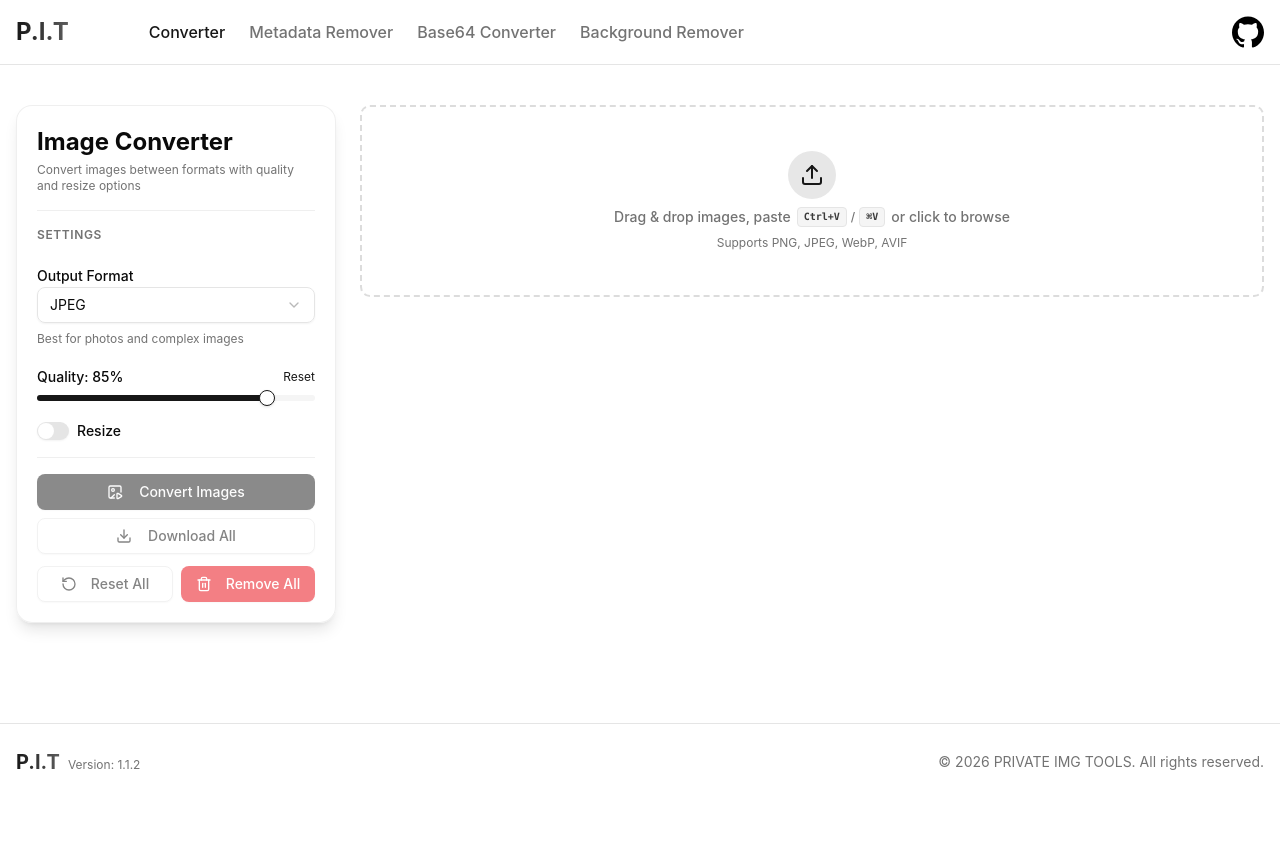
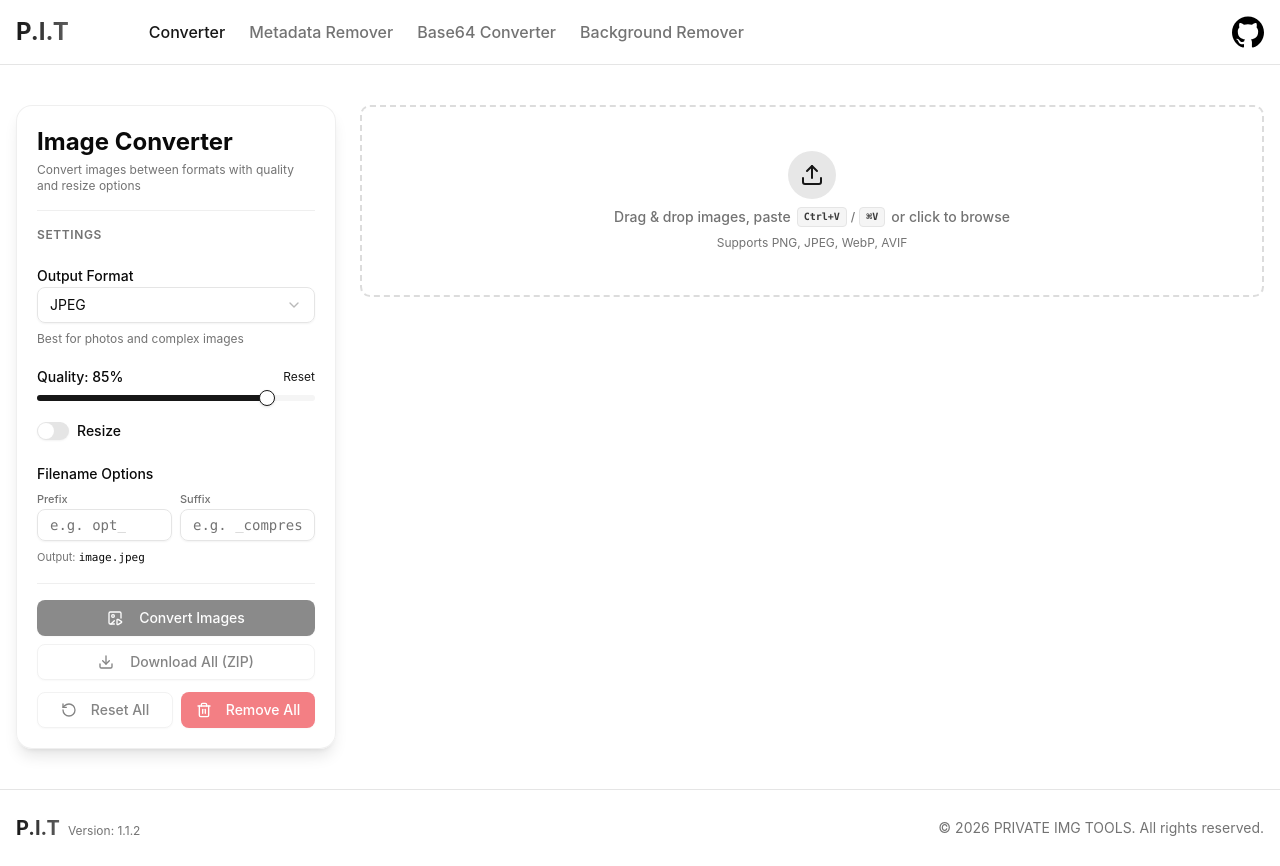
Before and after one commit to highnamee/img-tools, a React (Vite) app: page /converter in a window 1280 px wide. Before the commit the page ends 800 px from the top, so only its background shows below. Built offline with nearby package versions, Linux system fonts and the light colour scheme.

Commit message:
feat: add configurable filename prefix/suffix options and bundle multi-file downloads into ZIP archives

```diff
--- a/package.json
+++ b/package.json
@@ -23,9 +23,11 @@
     "@radix-ui/react-tabs": "^1.1.21",
     "@radix-ui/react-tooltip": "^1.2.16",
     "@tailwindcss/vite": "^4.3.3",
+    "@types/jszip": "^3.4.1",
     "class-variance-authority": "^0.7.1",
     "clsx": "^2.1.1",
     "exifr": "^7.1.3",
+    "jszip": "^3.10.1",
     "lucide-react": "^1.33.0",
     "onnxruntime-web": "1.21.0",
     "piexifjs": "^1.0.6",
--- /dev/null
+++ b/src/components/FilenameOptionsControl.tsx
@@ -0,0 +1,53 @@
+import { Input } from "@/components/ui/input";
+
+interface FilenameOptionsControlProps {
+  prefix: string;
+  onPrefixChange: (val: string) => void;
+  suffix: string;
+  onSuffixChange: (val: string) => void;
+  exampleName?: string;
+  format?: string;
+}
+
+export function FilenameOptionsControl({
+  prefix,
+  onPrefixChange,
+  suffix,
+  onSuffixChange,
+  exampleName = "photo",
+  format = "png",
+}: Readonly<FilenameOptionsControlProps>) {
+  const baseName = exampleName.substring(0, exampleName.lastIndexOf(".")) || exampleName;
+
+  return (
+    <div className="space-y-2">
+      <label className="text-sm font-medium">Filename Options</label>
+      <div className="grid grid-cols-2 gap-2">
+        <div className="space-y-1">
+          <span className="text-[11px] text-muted-foreground font-medium">Prefix</span>
+          <Input
+            placeholder="e.g. opt_"
+            value={prefix}
+            onChange={(e) => onPrefixChange(e.target.value)}
+            className="h-8 text-xs font-mono"
+          />
+        </div>
+        <div className="space-y-1">
+          <span className="text-[11px] text-muted-foreground font-medium">Suffix</span>
+          <Input
+            placeholder="e.g. _compressed"
+            value={suffix}
+            onChange={(e) => onSuffixChange(e.target.value)}
+            className="h-8 text-xs font-mono"
+          />
+        </div>
+      </div>
+      <p className="text-[11px] text-muted-foreground truncate">
+        Output:{" "}
+        <span className="font-mono text-foreground font-medium">
+          {prefix}{baseName}{suffix}.{format}
+        </span>
+      </p>
+    </div>
+  );
+}
--- a/src/pages/BackgroundRemover.tsx
+++ b/src/pages/BackgroundRemover.tsx
@@ -2,6 +2,7 @@ import { useState, useEffect } from "react";
 
 import { Download, Eraser, RotateCcw, Trash2 } from "lucide-react";
 
+import { FilenameOptionsControl } from "@/components/FilenameOptionsControl";
 import { ImageDiffModal } from "@/components/ImageDiffModal";
 import { ImageDropZone } from "@/components/ImageDropZone";
 import { ImagePreview } from "@/components/ImagePreview";
@@ -21,6 +22,7 @@ import { useImageQueue } from "@/hooks/useImageQueue";
 import { useResizeControl } from "@/hooks/useResizeControl";
 import { downloadAllFiles } from "@/services/fileService";
 import { ImageFile, convertImage, getImageSize } from "@/services/imageService";
+import { formatOutputFilename } from "@/utils/formatUtils";
 
 export default function BackgroundRemover() {
   const {
@@ -35,6 +37,8 @@ export default function BackgroundRemover() {
     handleProgress,
   } = useImageQueue<ImageFile>(1);
   const [quality, setQuality] = useState<number>(80);
+  const [prefix, setPrefix] = useState("");
+  const [suffix, setSuffix] = useState("-no-bg");
   const [modelVariant, setModelVariant] = useState<"isnet_fp16" | "isnet" | "isnet_quint8">("isnet_fp16");
   const resize = useResizeControl();
   const [selectedFileIndex, setSelectedFileIndex] = useState<number | null>(null);
@@ -152,8 +156,11 @@ export default function BackgroundRemover() {
   const downloadAll = () => {
     const filesToDownload = files
       .filter((file) => file.processed)
-      .map((file) => ({ blob: file.processed!, filename: `${file.name.split(".")[0]}-no-bg.png` }));
-    downloadAllFiles(filesToDownload);
+      .map((file) => ({
+        blob: file.processed!,
+        filename: formatOutputFilename(file.name, "png", { prefix, suffix }),
+      }));
+    downloadAllFiles(filesToDownload, "background-removed-images.zip");
   };
 
   const resetAllFiles = () => {
@@ -240,6 +247,15 @@ export default function BackgroundRemover() {
               value={resize.options}
               onChange={resize.setOptions}
             />
+
+            <FilenameOptionsControl
+              prefix={prefix}
+              onPrefixChange={setPrefix}
+              suffix={suffix}
+              onSuffixChange={setSuffix}
+              exampleName={files[0]?.name || "photo"}
+              format="png"
+            />
           </div>
 
           <hr className="border-border/60" />
@@ -270,7 +286,7 @@ export default function BackgroundRemover() {
                   className="w-full"
                 >
                   <Download className="mr-2 h-4 w-4" />
-                  Download All
+                  Download All (ZIP)
                 </Button>
               </TooltipTrigger>
               <TooltipContent side="right">Download all processed images as a ZIP</TooltipContent>
@@ -330,6 +346,7 @@ export default function BackgroundRemover() {
               key={file.name + file.preview}
               file={file}
               format="png"
+              customFilename={formatOutputFilename(file.name, "png", { prefix, suffix })}
               onRemove={() => handleRemoveFile(fileIndex)}
               onPreview={file.processed ? () => setSelectedFileIndex(fileIndex) : undefined}
               extraData={
--- a/src/pages/ImageConverter.tsx
+++ b/src/pages/ImageConverter.tsx
@@ -7,6 +7,7 @@ import {
   Trash2,
 } from "lucide-react";
 
+import { FilenameOptionsControl } from "@/components/FilenameOptionsControl";
 import { ImageDiffModal } from "@/components/ImageDiffModal";
 import { ImageDropZone } from "@/components/ImageDropZone";
 import { ImagePreview } from "@/components/ImagePreview";
@@ -32,6 +33,7 @@ import {
   formatRecommendations,
   getImageSize,
 } from "@/services/imageService";
+import { formatOutputFilename } from "@/utils/formatUtils";
 
 export default function ImageConverter() {
   const {
@@ -48,6 +50,8 @@ export default function ImageConverter() {
   } = useImageQueue<ImageFile>(2);
   const [format, setFormat] = useState<ConversionFormat>("jpeg");
   const [quality, setQuality] = useState(85);
+  const [prefix, setPrefix] = useState("");
+  const [suffix, setSuffix] = useState("");
   const resize = useResizeControl();
   const [selectedFileIndex, setSelectedFileIndex] = useState<number | null>(null);
 
@@ -122,8 +126,9 @@ export default function ImageConverter() {
       downloadAllFiles(
         filesToDownload.map((file) => ({
           blob: file.processed!,
-          filename: `${file.name.split(".")[0]}.${format}`,
-        }))
+          filename: formatOutputFilename(file.name, format, { prefix, suffix }),
+        })),
+        "converted-images.zip"
       );
     }
   };
@@ -211,6 +216,15 @@ export default function ImageConverter() {
               value={resize.options}
               onChange={resize.setOptions}
             />
+
+            <FilenameOptionsControl
+              prefix={prefix}
+              onPrefixChange={setPrefix}
+              suffix={suffix}
+              onSuffixChange={setSuffix}
+              exampleName={files[0]?.name || "image"}
+              format={format}
+            />
           </div>
 
           <hr className="border-border/60" />
@@ -241,7 +255,7 @@ export default function ImageConverter() {
                   className="w-full"
                 >
                   <Download className="mr-2 h-4 w-4" />
-                  Download All
+                  Download All (ZIP)
                 </Button>
               </TooltipTrigger>
               <TooltipContent side="right">Download all successfully converted images as a ZIP</TooltipContent>
@@ -301,6 +315,7 @@ export default function ImageConverter() {
               key={file.name + file.preview}
               file={file}
               format={format}
+              customFilename={formatOutputFilename(file.name, format, { prefix, suffix })}
               onRemove={() => handleRemoveFile(fileIndex)}
               onPreview={file.processed ? () => setSelectedFileIndex(fileIndex) : undefined}
               extraData={
--- a/src/pages/ImageMetadataRemover.tsx
+++ b/src/pages/ImageMetadataRemover.tsx
@@ -2,6 +2,7 @@ import { useState } from "react";
 
 import { Download, RotateCcw, ScanSearch, Trash2 } from "lucide-react";
 
+import { FilenameOptionsControl } from "@/components/FilenameOptionsControl";
 import { ImageDropZone } from "@/components/ImageDropZone";
 import { ImageMetadataModal } from "@/components/ImageMetadataModal";
 import { ImagePreview } from "@/components/ImagePreview";
@@ -12,6 +13,7 @@ import { useImageQueue } from "@/hooks/useImageQueue";
 import { downloadAllFiles } from "@/services/fileService";
 import { ImageFile } from "@/services/imageService";
 import { MetadataField, extractMetadata, removeMetadata } from "@/services/metadataService";
+import { formatOutputFilename } from "@/utils/formatUtils";
 import { extractImageFormat } from "@/utils/imageUtils";
 
 interface ImageWithMetadata extends ImageFile {
@@ -31,6 +33,8 @@ export default function ImageMetadataRemover() {
     handleProgress,
   } = useImageQueue<ImageWithMetadata>(2);
 
+  const [prefix, setPrefix] = useState("");
+  const [suffix, setSuffix] = useState("-clean");
   const [selectedFileIndex, setSelectedFileIndex] = useState<number | null>(null);
 
   const handleFilesAdded = async (newFiles: ImageFile[]) => {
@@ -102,8 +106,14 @@ export default function ImageMetadataRemover() {
   const downloadAll = () => {
     const filesToDownload = files
       .filter((file) => file.processed)
-      .map((file) => ({ blob: file.processed!, filename: file.name }));
-    downloadAllFiles(filesToDownload);
+      .map((file) => {
+        const format = extractImageFormat(file.name);
+        return {
+          blob: file.processed!,
+          filename: formatOutputFilename(file.name, format, { prefix, suffix }),
+        };
+      });
+    downloadAllFiles(filesToDownload, "clean-metadata-images.zip");
   };
 
   const openInGoogleMaps = (coordinates: { lat: number; lng: number }) => {
@@ -144,6 +154,23 @@ export default function ImageMetadataRemover() {
 
           <hr className="border-border/60" />
 
+          <div className="space-y-4">
+            <p className="text-muted-foreground text-xs font-semibold uppercase tracking-wider">
+              Settings
+            </p>
+
+            <FilenameOptionsControl
+              prefix={prefix}
+              onPrefixChange={setPrefix}
+              suffix={suffix}
+              onSuffixChange={setSuffix}
+              exampleName={files[0]?.name || "photo.jpg"}
+              format={files[0] ? extractImageFormat(files[0].name) : "jpg"}
+            />
+          </div>
+
+          <hr className="border-border/60" />
+
           <div className="space-y-2">
             <Tooltip>
               <TooltipTrigger asChild>
@@ -170,7 +197,7 @@ export default function ImageMetadataRemover() {
                   className="w-full"
                 >
                   <Download className="mr-2 h-4 w-4" />
-                  Download All
+                  Download All (ZIP)
                 </Button>
               </TooltipTrigger>
               <TooltipContent side="right">Download all processed images as a ZIP</TooltipContent>
@@ -225,11 +252,14 @@ export default function ImageMetadataRemover() {
 
       {files.length > 0 && (
         <div className="grid gap-4" style={{ gridTemplateColumns: "repeat(auto-fill, minmax(220px, 1fr))" }}>
-          {files.map((file, fileIndex) => (
+          {files.map((file, fileIndex) => {
+            const fileFormat = extractImageFormat(file.name);
+            return (
               <ImagePreview
                 key={file.name + file.preview}
                 file={file}
-              format={extractImageFormat(file.name)}
+                format={fileFormat}
+                customFilename={formatOutputFilename(file.name, fileFormat, { prefix, suffix })}
                 onRemove={() => handleRemoveFile(fileIndex)}
                 onPreview={
                   file.metadata && file.metadata.length > 0
@@ -271,7 +301,8 @@ export default function ImageMetadataRemover() {
                   ) : undefined
                 }
               />
-          ))}
+            );
+          })}
         </div>
       )}
 
--- a/src/services/fileService.ts
+++ b/src/services/fileService.ts
@@ -1,12 +1,56 @@
+import JSZip from "jszip";
+
 export function downloadFile(blob: Blob, filename: string) {
+  const url = URL.createObjectURL(blob);
   const link = document.createElement("a");
-  link.href = URL.createObjectURL(blob);
+  link.href = url;
   link.download = filename;
+  document.body.appendChild(link);
   link.click();
+  setTimeout(() => {
+    URL.revokeObjectURL(url);
+    if (document.body.contains(link)) {
+      document.body.removeChild(link);
+    }
+  }, 100);
 }
 
-export function downloadAllFiles(files: { blob: Blob; filename: string }[]) {
+/**
+ * Downloads multiple files bundled cleanly into a single ZIP archive.
+ * Falls back to single file download if only 1 file is present.
+ */
+export async function downloadAllFiles(
+  files: { blob: Blob; filename: string }[],
+  zipFilename = "img-tools-processed.zip"
+): Promise<void> {
+  if (files.length === 0) return;
+
+  if (files.length === 1) {
+    const file = files[0];
+    if (file) {
+      downloadFile(file.blob, file.filename);
+    }
+    return;
+  }
+
+  const zip = new JSZip();
+  const nameCounts: Record<string, number> = {};
+
   files.forEach(({ blob, filename }) => {
-    downloadFile(blob, filename);
+    let finalName = filename;
+    if (nameCounts[filename] !== undefined) {
+      nameCounts[filename]++;
+      const parts = filename.split(".");
+      const ext = parts.pop() || "";
+      const base = parts.join(".");
+      finalName = `${base} (${nameCounts[filename]}).${ext}`;
+    } else {
+      nameCounts[filename] = 0;
+    }
+
+    zip.file(finalName, blob);
   });
+
+  const zipBlob = await zip.generateAsync({ type: "blob" });
+  downloadFile(zipBlob, zipFilename);
 }
--- a/src/utils/formatUtils.ts
+++ b/src/utils/formatUtils.ts
@@ -35,3 +35,16 @@ export function calculateSavings(
   }
   return { percent: 0, text: "0%", isSaved: false };
 }
+
+export function formatOutputFilename(
+  originalName: string,
+  extension: string,
+  options?: { prefix?: string; suffix?: string }
+): string {
+  const dotIndex = originalName.lastIndexOf(".");
+  const base = dotIndex > 0 ? originalName.substring(0, dotIndex) : originalName;
+  const prefix = options?.prefix || "";
+  const suffix = options?.suffix || "";
+  const ext = extension.startsWith(".") ? extension.slice(1) : extension;
+  return `${prefix}${base}${suffix}.${ext}`;
+}
```
Also changed, not shown: src/components/ImagePreview.tsx (+7 -2 lines), 1 other file (tests, documents, lock files or other folders). Lines whose indentation alone changed are shown as unchanged.
